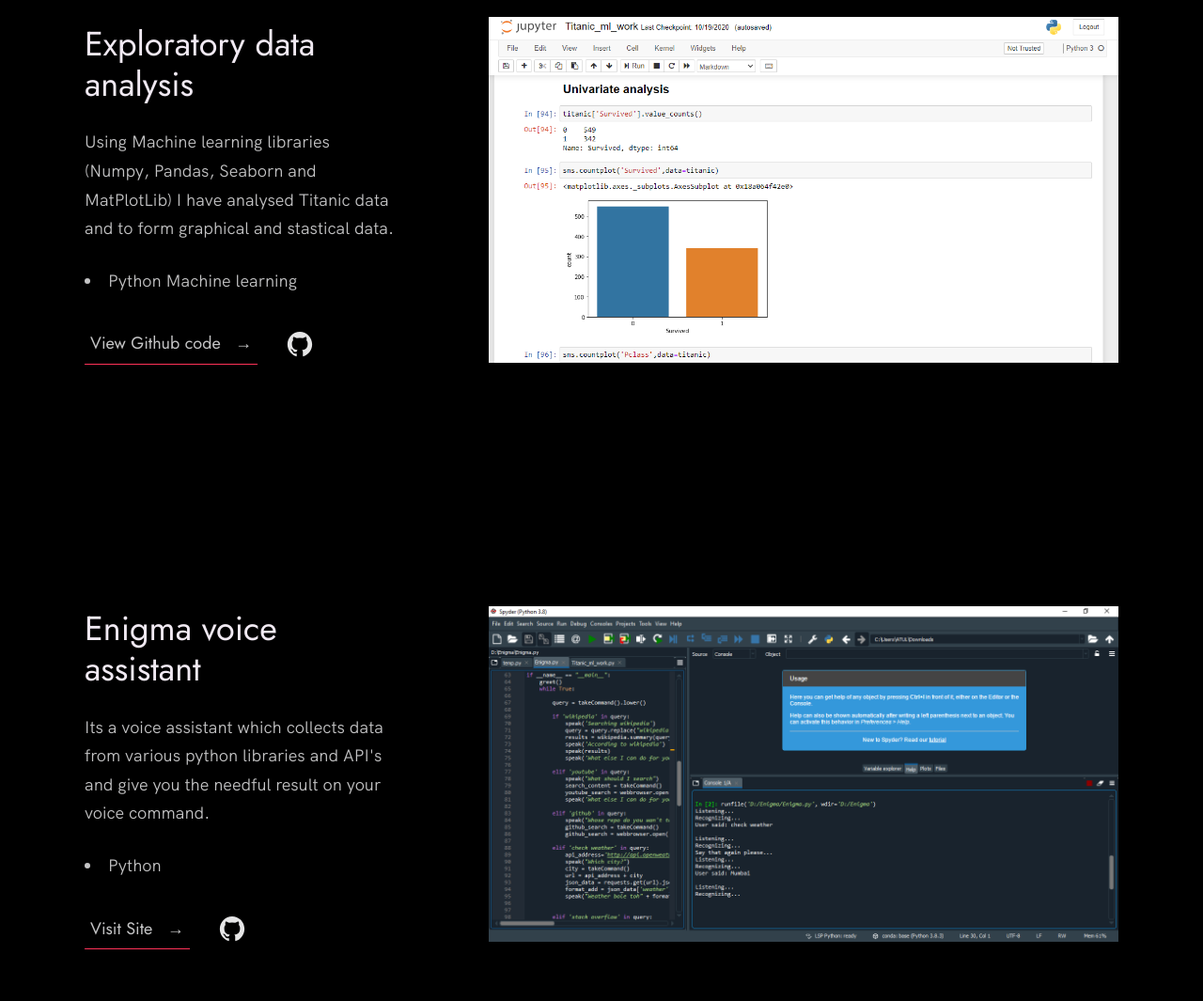
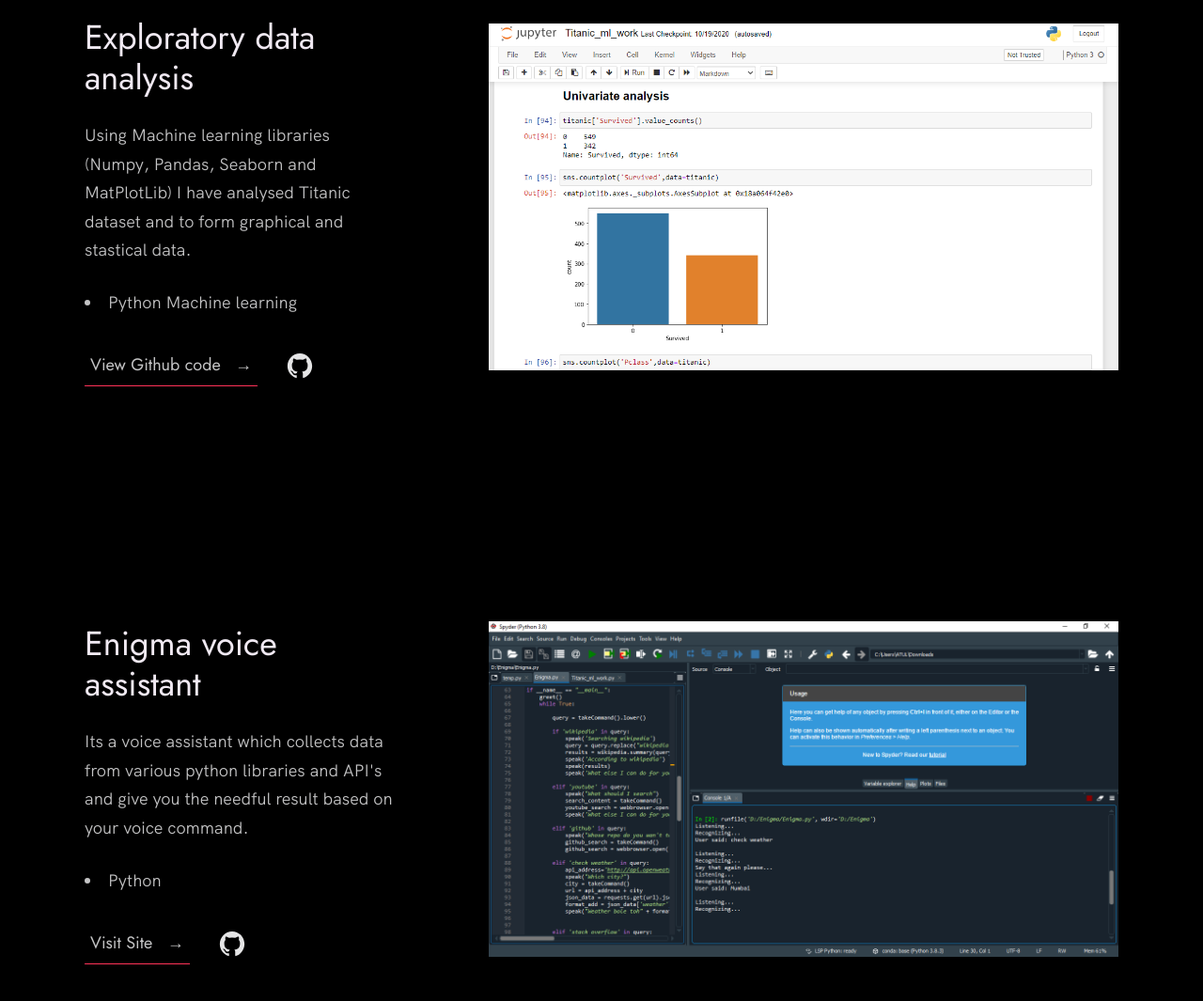
Before and after one commit to Atul240202/Atul240202.github.io, a plain HTML site: page index.html in a window 1280 px wide. Shown: the part 2620-3685 px from the top of the page at 94% size. Drawn offline with Linux system fonts and the light colour scheme.

Commit message:
Update index.html

```diff
--- a/index.html
+++ b/index.html
@@ -104,7 +104,7 @@
             <div class="work__text">
               <h3>Exploratory data analysis</h3>
               <p>
-                Using Machine learning libraries (Numpy, Pandas, Seaborn and MatPlotLib) I have analysed Titanic data and to form graphical and stastical data.
+                Using Machine learning libraries (Numpy, Pandas, Seaborn and MatPlotLib) I have analysed Titanic dataset and to form graphical and stastical data.
               </p>
               <ul class="work__list">
                 <li>Python Machine learning</li>
@@ -129,7 +129,7 @@
             <div class="work__text">
               <h3>Enigma voice assistant</h3>
               <p>
-                Its a voice assistant which collects data from various python libraries and API's and give you the needful result on your voice command.
+                Its a voice assistant which collects data from various python libraries and API's and give you the needful result based on your voice command.
               </p>
               <ul class="work__list">
                 <li>Python</li>
```
